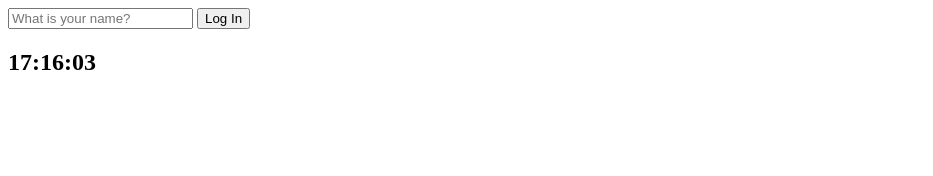
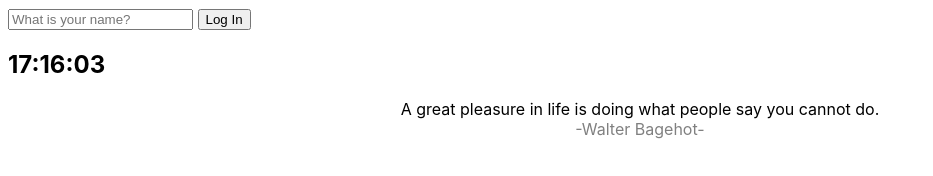
Before and after one commit to Kim-Hyeong-joon/momentum-electron, a plain HTML site: page index.html in a window 1280 px wide. Shown: the whole page, without its empty margins (0-933 px from the left). Drawn offline with Linux system fonts and the light colour scheme.

Commit message:
Create Quotes

```diff
--- a/css/style.css
+++ b/css/style.css
@@ -1,3 +1,18 @@
+body {
+  font-family: -apple-system, BlinkMacSystemFont, "Segoe UI", Roboto, Oxygen,
+    Ubuntu, Cantarell, "Open Sans", "Helvetica Neue", sans-serif;
+}
+
 .hidden {
   display: none;
 }
+
+.column {
+  display: flex;
+  flex-direction: column;
+  align-items: center;
+}
+
+.column span:last-child {
+  color: gray;
+}
--- a/index.html
+++ b/index.html
@@ -19,8 +19,13 @@
     </form>
     <h2 id="clock">00:00:00</h2>
     <h1 id="greeting" class="hidden"></h1>
+    <div id="quote" class="column">
+      <span></span>
+      <span></span>
+    </div>
 
     <script src="js/greetings.js"></script>
     <script src="js/clock.js"></script>
+    <script src="js/quotes.js"></script>
   </body>
 </html>
--- /dev/null
+++ b/js/quotes.js
@@ -0,0 +1,50 @@
+const quotes = [
+  {
+    quote: "나를 죽이지 못하는 고통은 나를 강하게 만든다.",
+    author: "프리드리히 니체",
+  },
+  {
+    quote: "너 자신이 되어라.",
+    author: "프리드리히 니체",
+  },
+  {
+    quote: "하루라도 책을 읽지 않으면 입안에 가시가 돋는다.",
+    author: "안중근",
+  },
+  {
+    quote: "Stay Hungry, Stay Foolish.",
+    author: "Steve Jobs",
+  },
+  {
+    quote: "거인의 어깨위에 올라서라.",
+    author: "아이작 뉴턴",
+  },
+  {
+    quote: "누구나 그럴 듯한 계획을 가지고 있다. 한 대 쳐 맞기 전까지는.",
+    author: "무하마드 알리",
+  },
+  {
+    quote: "완벽은 불가능하지만, 변화는 가능하다.",
+    author: "마음챙김",
+  },
+  {
+    quote: "내적 사랑과 충만함의 외적 확장.",
+    author: "김형준",
+  },
+  {
+    quote: "도망치는 곳에 낙원은 없다.",
+    author: "슬램덩크",
+  },
+  {
+    quote: "A great pleasure in life is doing what people say you cannot do.",
+    author: "Walter Bagehot",
+  },
+];
+
+const quote = document.querySelector("#quote span:first-child");
+const author = document.querySelector("#quote span:last-child");
+
+const todaysQuote = quotes[Math.floor(Math.random() * quotes.length)];
+
+quote.innerText = todaysQuote.quote;
+author.innerText = `-${todaysQuote.author}-`;
```
